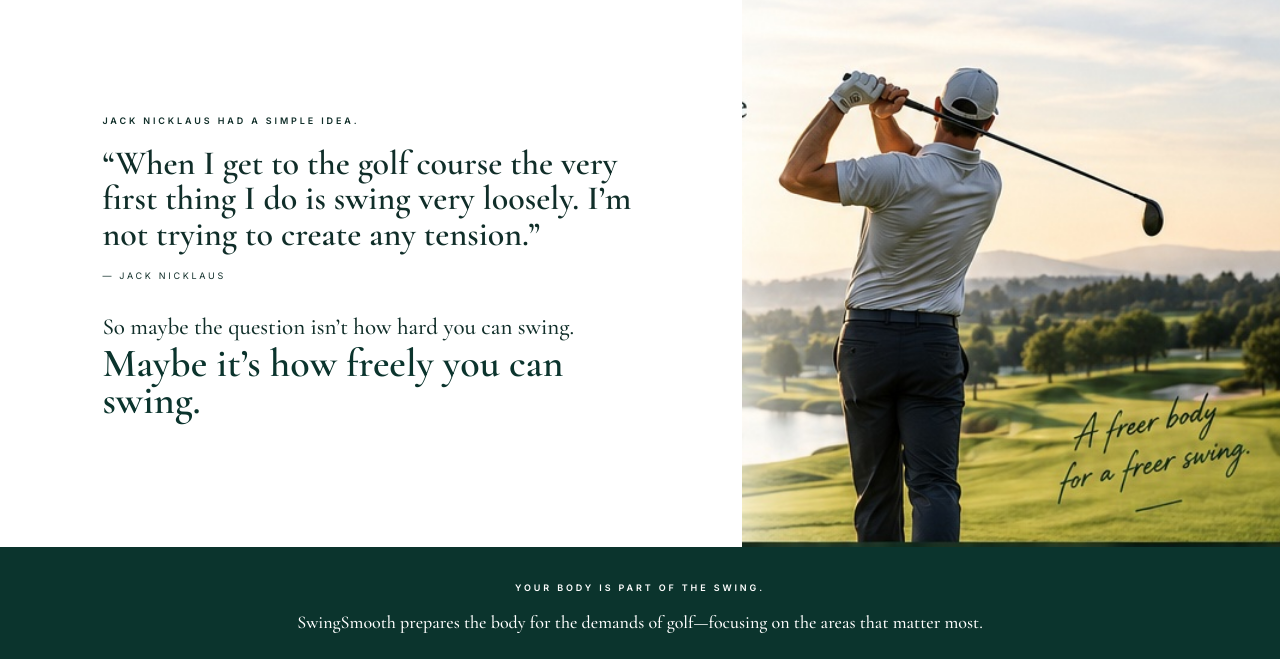
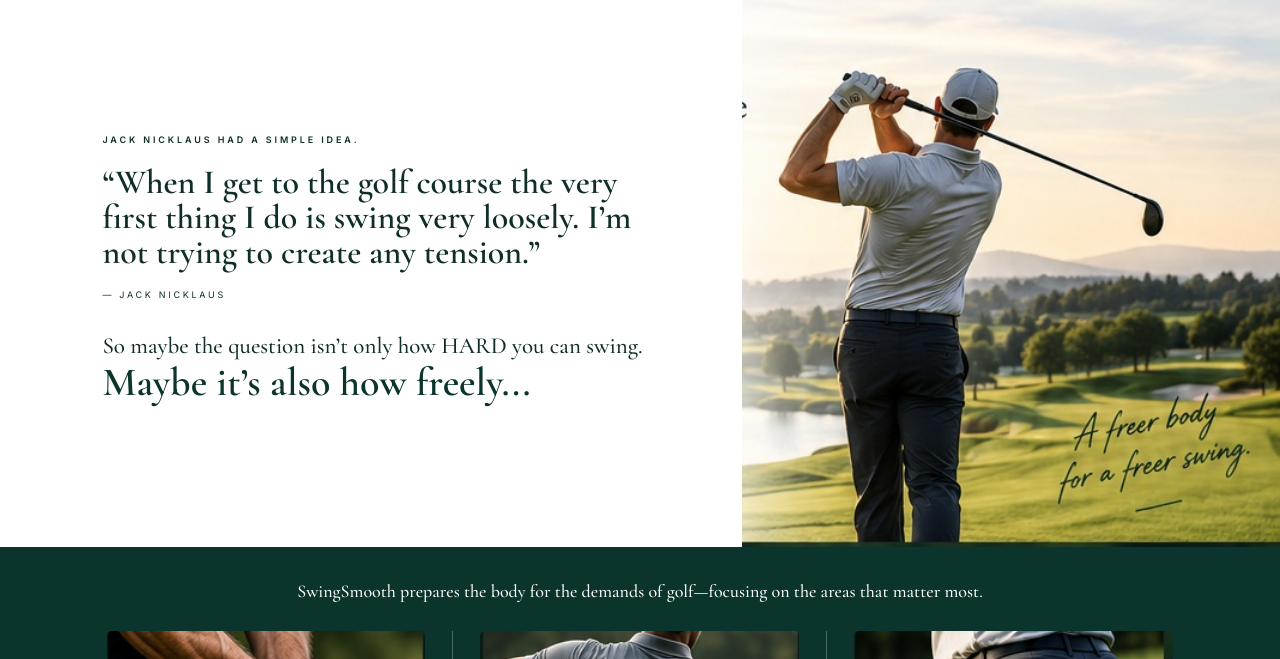
Before and after one commit to imnotshoshani/SwingSmooth.github.io, a plain HTML site: page index.html in a window 1280 px wide. Shown: the part 88-747 px from the top of the page. Drawn offline with nearby package versions, Linux system fonts and the light colour scheme.

Commit message:
Update index.html

```diff
--- a/index.html
+++ b/index.html
@@ -35,8 +35,8 @@
     <blockquote>“When I get to the golf course the very first thing I do is swing very loosely. I’m not trying to create any tension.”</blockquote>
     <p class="credit">— JACK NICKLAUS</p>
     <div class="question">
-      <p>So maybe the question isn’t how hard you can swing.</p>
-      <h1>Maybe it’s how freely you can swing.</h1>
+      <p>So maybe the question isn’t only how HARD you can swing.</p>
+      <h1>Maybe it’s also how freely...</h1>
     </div>
   </div>
 
@@ -47,7 +47,7 @@
 
 <section class="focus" id="about">
   <div class="wrap">
-    <p class="eyebrow centered">YOUR BODY IS PART OF THE SWING.</p>
+
     <p class="focus-lead">SwingSmooth prepares the body for the demands of golf—focusing on the areas that matter most.</p>
 
     <div class="focus-grid">
```
